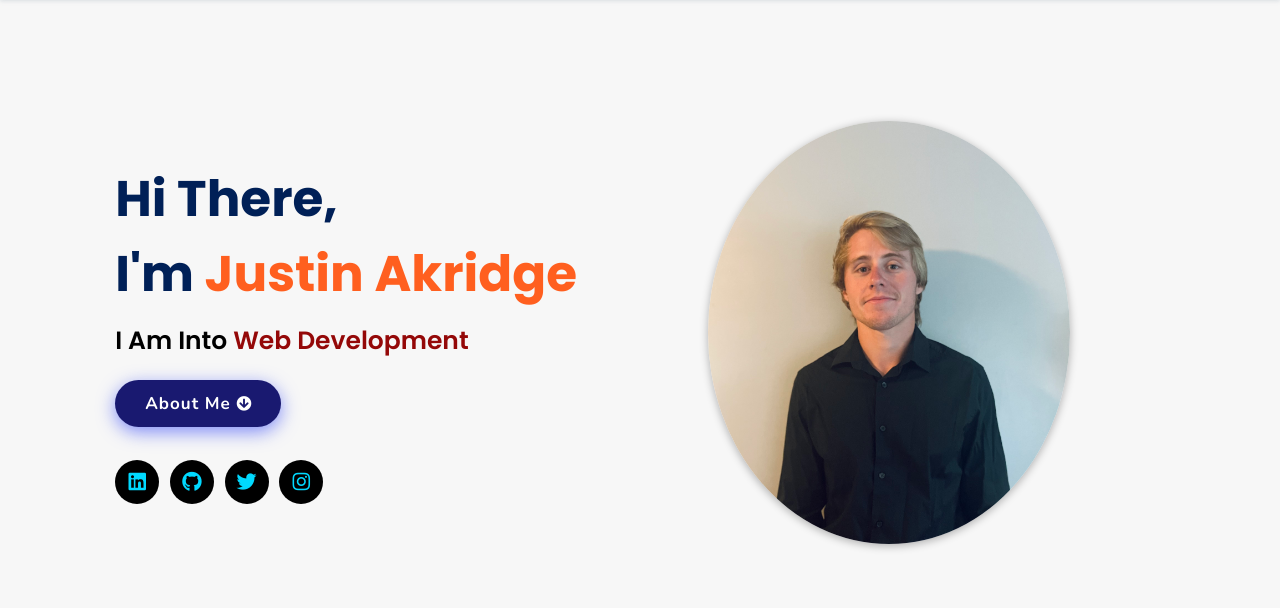
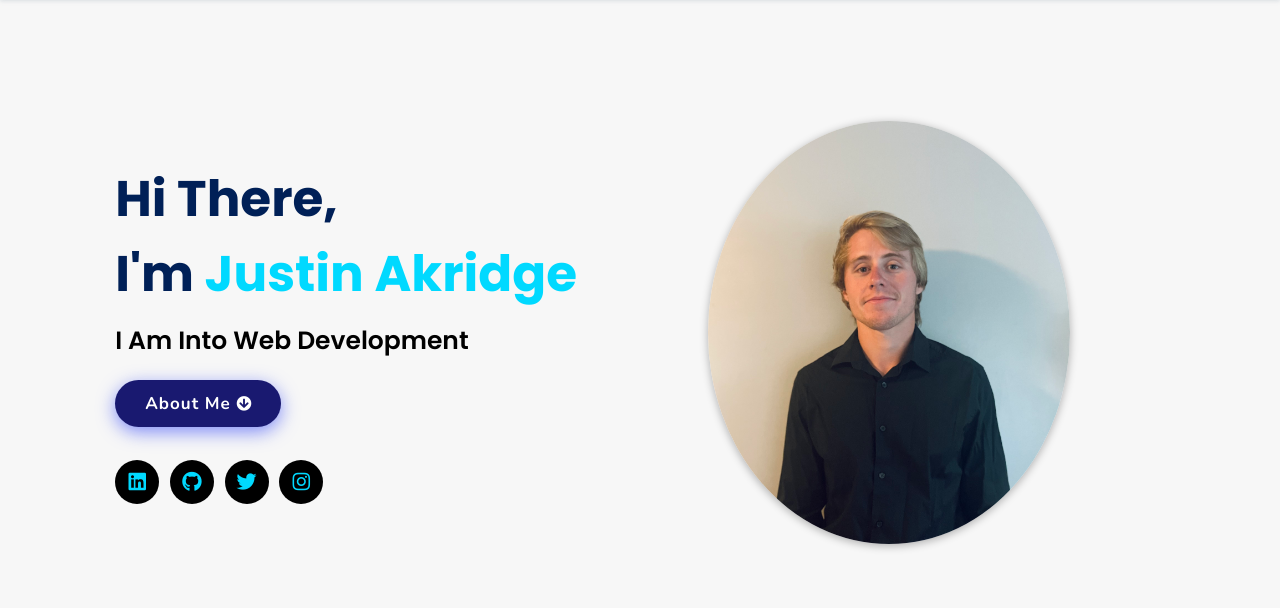
Before and after one commit to Justin-Akridge/portfolio, a PHP site: page / in a window 1280 px wide; the page is wider, and only the part inside the window is pictured. Shown: the part 65-673 px from the top of that part. Run offline with PHP 8.4, Linux system fonts and the light colour scheme.

Commit message:
finishing changes

```diff
--- a/index.html
+++ b/index.html
@@ -51,7 +51,7 @@
       </div>
     </div>
 <div class="image">
-    <img draggable="false" class="tilt" src="IMG_3683.jpg" alt="">
+    <img draggable="false" class="tilt" src="/icons/IMG_3683.jpg" alt="">
 </div>
 </section>
 <!-- hero section ends -->
@@ -193,7 +193,7 @@
 
     <div class="box">
         <div class="image">
-        <img draggable="false" src="WGU.jpg" alt="Western Govenors University">
+        <img draggable="false" src="./icons/WGU.jpg" alt="Western Govenors University">
         </div>
         <div class="content">
         <h3>Bachelor of Science in Computer Science</h3>
@@ -204,7 +204,7 @@
 
     <div class="box">
       <div class="image">
-      <img draggable="false" src="Ivytechwebsite.jpg" alt="Ivy Tech Community College">
+      <img draggable="false" src="./icons/Ivytechwebsite.jpg" alt="Ivy Tech Community College">
       </div>
       <div class="content">
       <h3>Associates of Science in Computer Science</h3>
--- a/styles.css
+++ b/styles.css
@@ -233,7 +233,7 @@ header .navbar ul li a:hover {
 .home .content h2 span {
   font-size: 5rem;
   font-weight: 800;
-  color: 	#FF5F1F;
+  color: #00d9ff;
 }
 .home .content p {
   font-size: 2.5rem;
@@ -243,7 +243,7 @@ header .navbar ul li a:hover {
 }
 .home .content p span {
   font-size: 2.5rem;
-  color: rgb(148, 8, 8);
+  color: #000;
   font-weight: 600;
   padding: 1rem 0;
 }
```
Also changed, not shown: KB-MERN-Featured.jpg (deleted), icons/2021-02-19-16_16_49-MERN-Stack-Visualized-660x391.webp (renamed from 2021-02-19-16_16_49-MERN-Stack-Visualized-660x391.webp), icons/IMG_3683.jpg (renamed from IMG_3683.jpg), icons/Ivytechwebsite.jpg (renamed from Ivytechwebsite.jpg), icons/WGU.jpg (renamed from WGU.jpg), nodejs.png (deleted).
